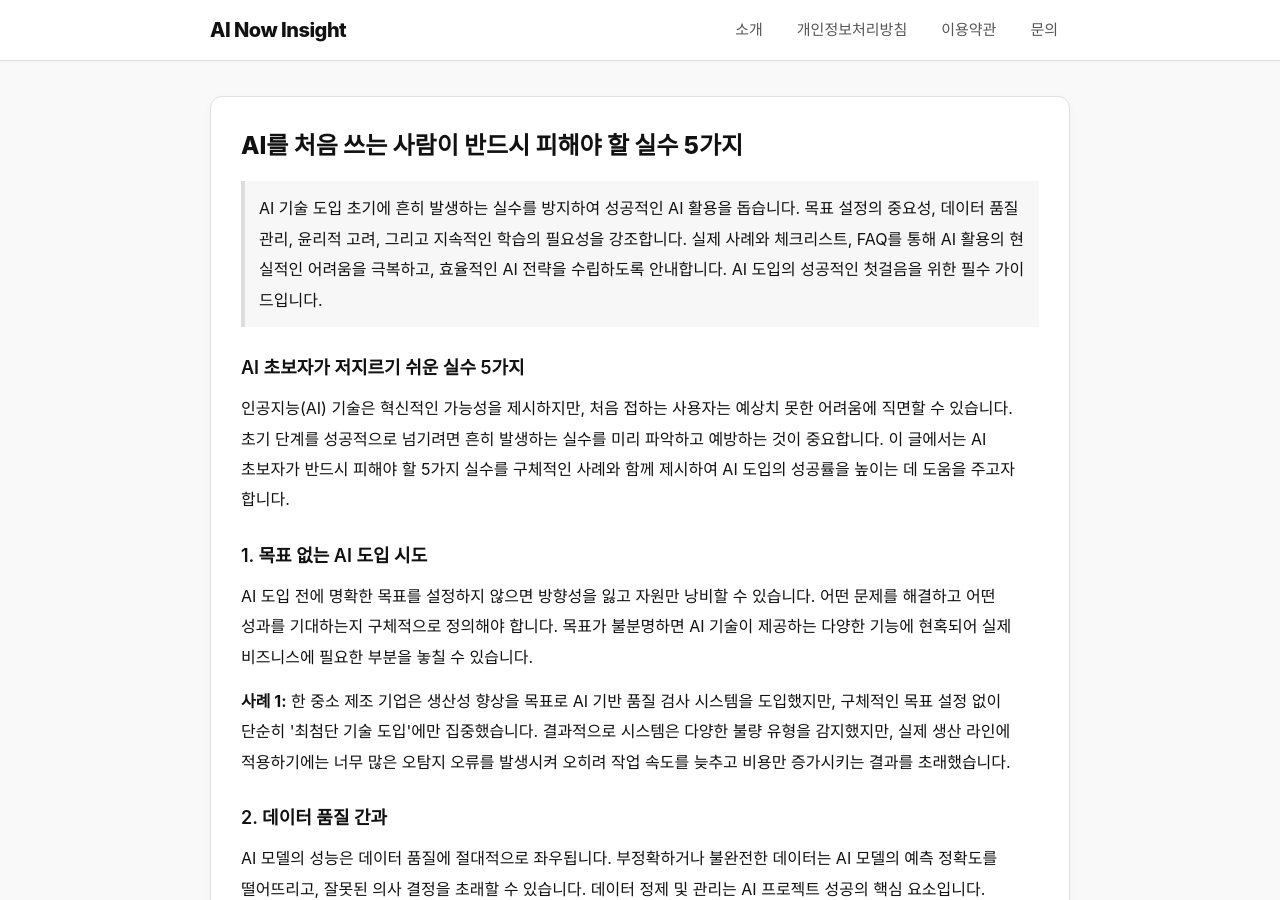
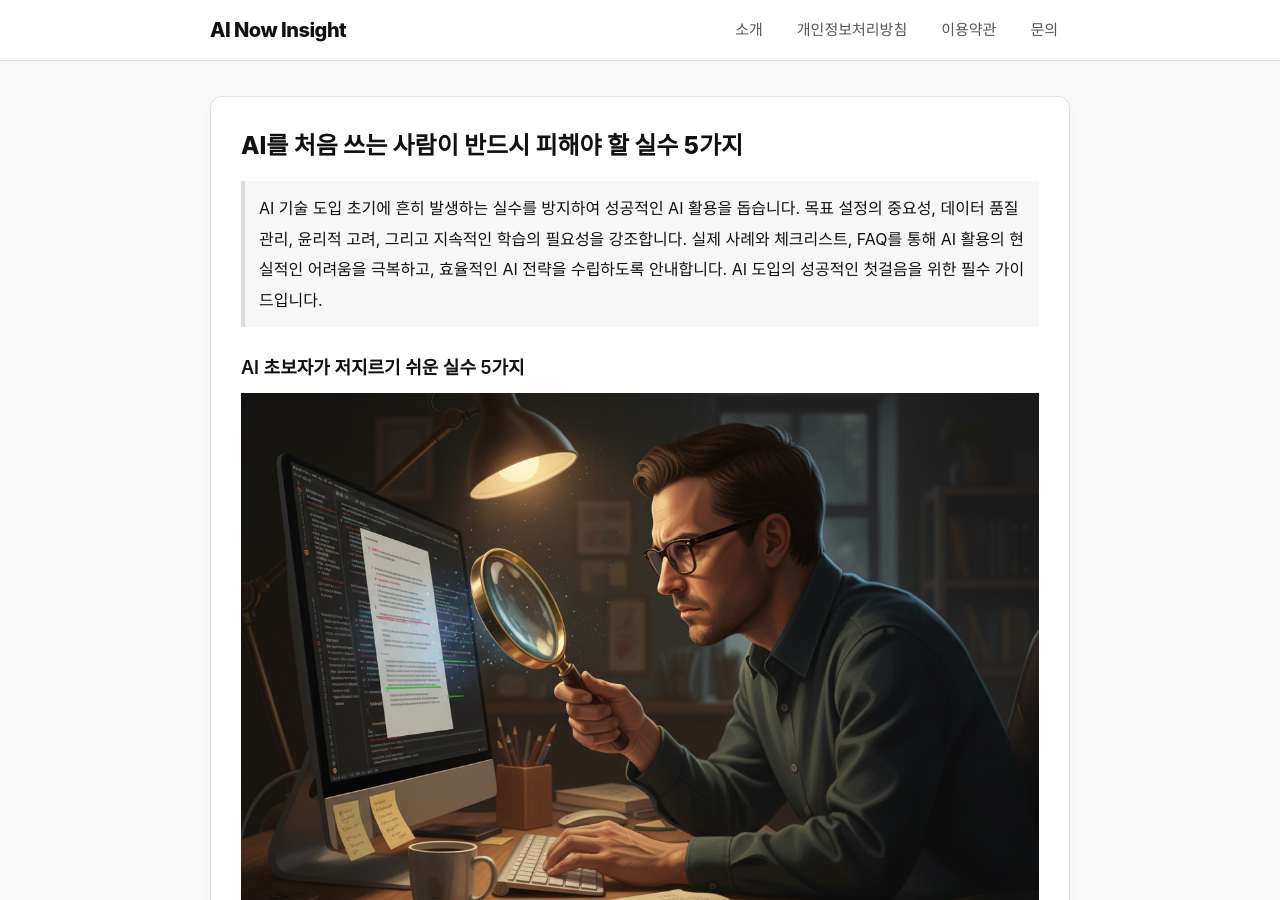
Before and after one commit to ilovegkd/ilovegkd.github.io, a Jekyll site: the page built from _posts/2026-02-09-post-3431.md, in a window 1280 px wide and 900 px high. Built offline with Jekyll 4.4.1, drawn with Linux system fonts in a browser that asks for light colours.

Commit message:
Update 2026-02-09-post-3431.md

```diff
--- a/_posts/2026-02-09-post-3431.md
+++ b/_posts/2026-02-09-post-3431.md
@@ -29,19 +29,25 @@ AI 기술 도입 초기에 흔히 발생하는 실수를 방지하여 성공적
 </blockquote>
 
 <h2>AI 초보자가 저지르기 쉬운 실수 5가지</h2>
+<img src="/assets/images/260209_01.jpg" alt="AI활용">
 <p>인공지능(AI) 기술은 혁신적인 가능성을 제시하지만, 처음 접하는 사용자는 예상치 못한 어려움에 직면할 수 있습니다. 초기 단계를 성공적으로 넘기려면 흔히 발생하는 실수를 미리 파악하고 예방하는 것이 중요합니다. 이 글에서는 AI 초보자가 반드시 피해야 할 5가지 실수를 구체적인 사례와 함께 제시하여 AI 도입의 성공률을 높이는 데 도움을 주고자 합니다.</p>
 <h2>1. 목표 없는 AI 도입 시도</h2>
+<img src="/assets/images/260209_02.jpg" alt="AI인포그라픽">
 <p>AI 도입 전에 명확한 목표를 설정하지 않으면 방향성을 잃고 자원만 낭비할 수 있습니다. 어떤 문제를 해결하고 어떤 성과를 기대하는지 구체적으로 정의해야 합니다. 목표가 불분명하면 AI 기술이 제공하는 다양한 기능에 현혹되어 실제 비즈니스에 필요한 부분을 놓칠 수 있습니다.</p>
 <p><b>사례 1:</b> 한 중소 제조 기업은 생산성 향상을 목표로 AI 기반 품질 검사 시스템을 도입했지만, 구체적인 목표 설정 없이 단순히 '최첨단 기술 도입'에만 집중했습니다. 결과적으로 시스템은 다양한 불량 유형을 감지했지만, 실제 생산 라인에 적용하기에는 너무 많은 오탐지 오류를 발생시켜 오히려 작업 속도를 늦추고 비용만 증가시키는 결과를 초래했습니다.</p>
 <h2>2. 데이터 품질 간과</h2>
+<img src="/assets/images/260209_03.jpg" alt="AI인포그라픽">
 <p>AI 모델의 성능은 데이터 품질에 절대적으로 좌우됩니다. 부정확하거나 불완전한 데이터는 AI 모델의 예측 정확도를 떨어뜨리고, 잘못된 의사 결정을 초래할 수 있습니다. 데이터 정제 및 관리는 AI 프로젝트 성공의 핵심 요소입니다.</p>
 <p><b>사례 2:</b> 한 의료 기관은 환자 진료 기록을 바탕으로 AI 기반 질병 예측 모델을 개발하려 했습니다. 그러나 데이터의 상당 부분이 누락되거나 부정확하게 입력되어 있어 모델의 예측 정확도가 현저히 낮았습니다. 결국 프로젝트는 데이터 품질 문제로 인해 중단되었고, 귀중한 시간과 자원을 낭비하게 되었습니다.</p>
 <h2>3. 윤리적 고려 부족</h2>
+<img src="/assets/images/260209_04.jpg" alt="AI인포그라픽">
 <p>AI 기술은 개인 정보 침해, 차별 등 다양한 윤리적 문제를 야기할 수 있습니다. AI 시스템 개발 및 운영 과정에서 윤리적 측면을 충분히 고려하지 않으면 사회적 비난을 받고 법적 문제에 휘말릴 수 있습니다. AI 윤리 가이드라인을 준수하고 투명성을 확보하는 것이 중요합니다.</p>
 <h2>4. 과도한 기대와 성급한 판단</h2>
+<img src="/assets/images/260209_05.jpg" alt="AI인포그라픽">
 <p>AI 기술은 만능이 아닙니다. 특정 문제를 해결하는 데 효과적일 수 있지만, 모든 문제에 대한 해결책을 제공하지는 않습니다. AI 도입 초기에는 현실적인 기대를 가지고 점진적으로 접근해야 합니다. 성급하게 결과를 판단하고 프로젝트를 포기하는 것은 오히려 손해를 초래할 수 있습니다.</p>
 <p><b>사례 3:</b> 한 온라인 쇼핑몰은 고객 맞춤형 추천 시스템을 구축하기 위해 AI 기술을 도입했습니다. 초기 모델은 기대만큼 높은 추천 정확도를 보이지 못했고, 즉각적인 매출 증대로 이어지지 않았습니다. 이에 실망한 경영진은 프로젝트를 조기에 중단했고, 장기적인 성장 기회를 놓치게 되었습니다. 만약 지속적인 데이터 학습과 모델 개선을 통해 정확도를 높였다면 긍정적인 결과를 얻을 수 있었을 것입니다.</p>
 <h2>5. 지속적인 학습과 개선 노력 부족</h2>
+<img src="/assets/images/260209_06.jpg" alt="AI인포그라픽">
 <p>AI 모델은 한 번 개발되었다고 해서 완벽한 상태를 유지하는 것이 아닙니다. 데이터 변화와 새로운 요구 사항에 따라 지속적인 학습과 개선이 필요합니다. AI 시스템 운영 후에도 꾸준히 데이터를 분석하고 모델을 개선하는 노력을 기울여야 합니다.</p>
 <h2>AI 도입 성공을 위한 체크리스트</h2>
 <ul>
```
